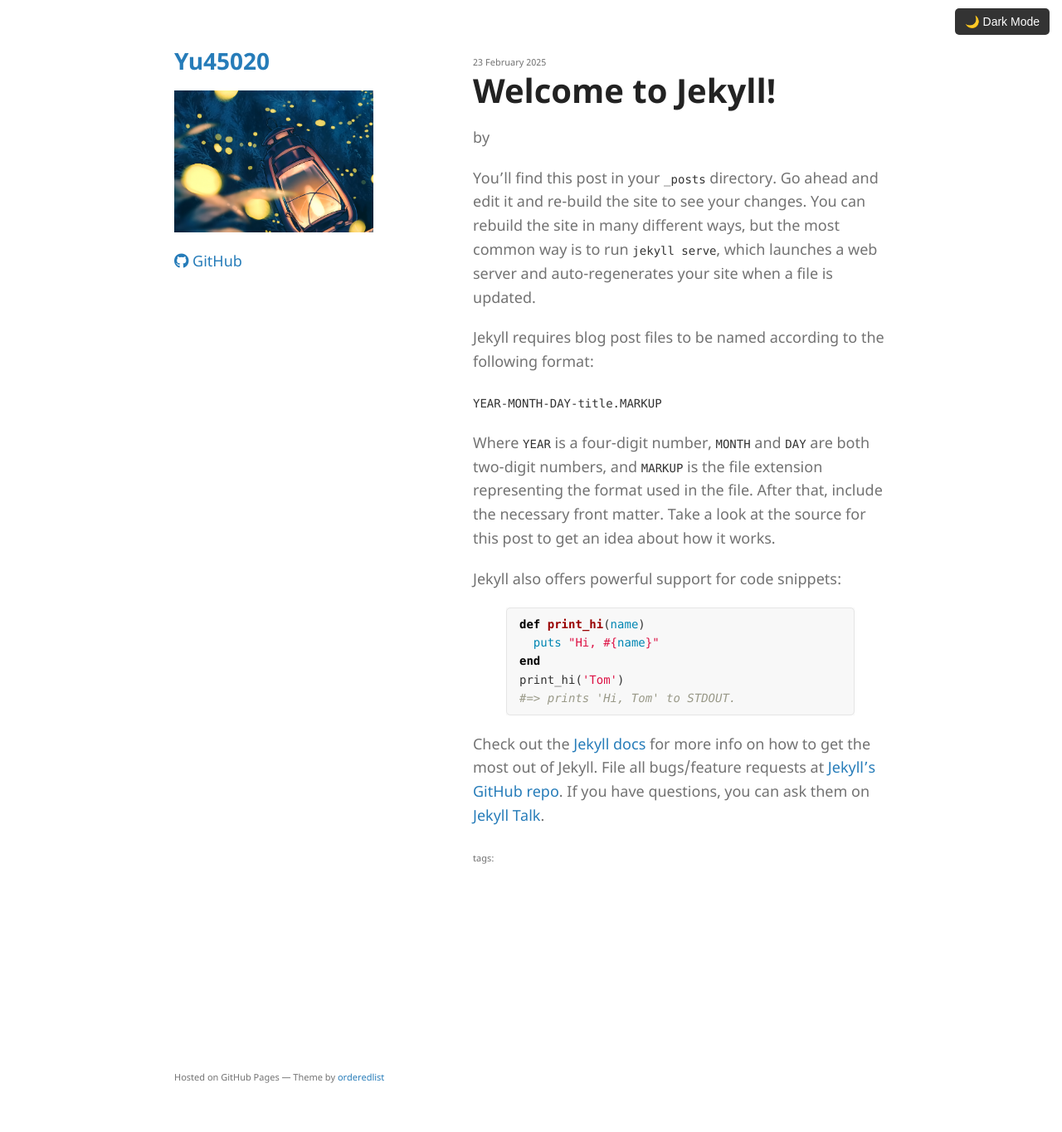
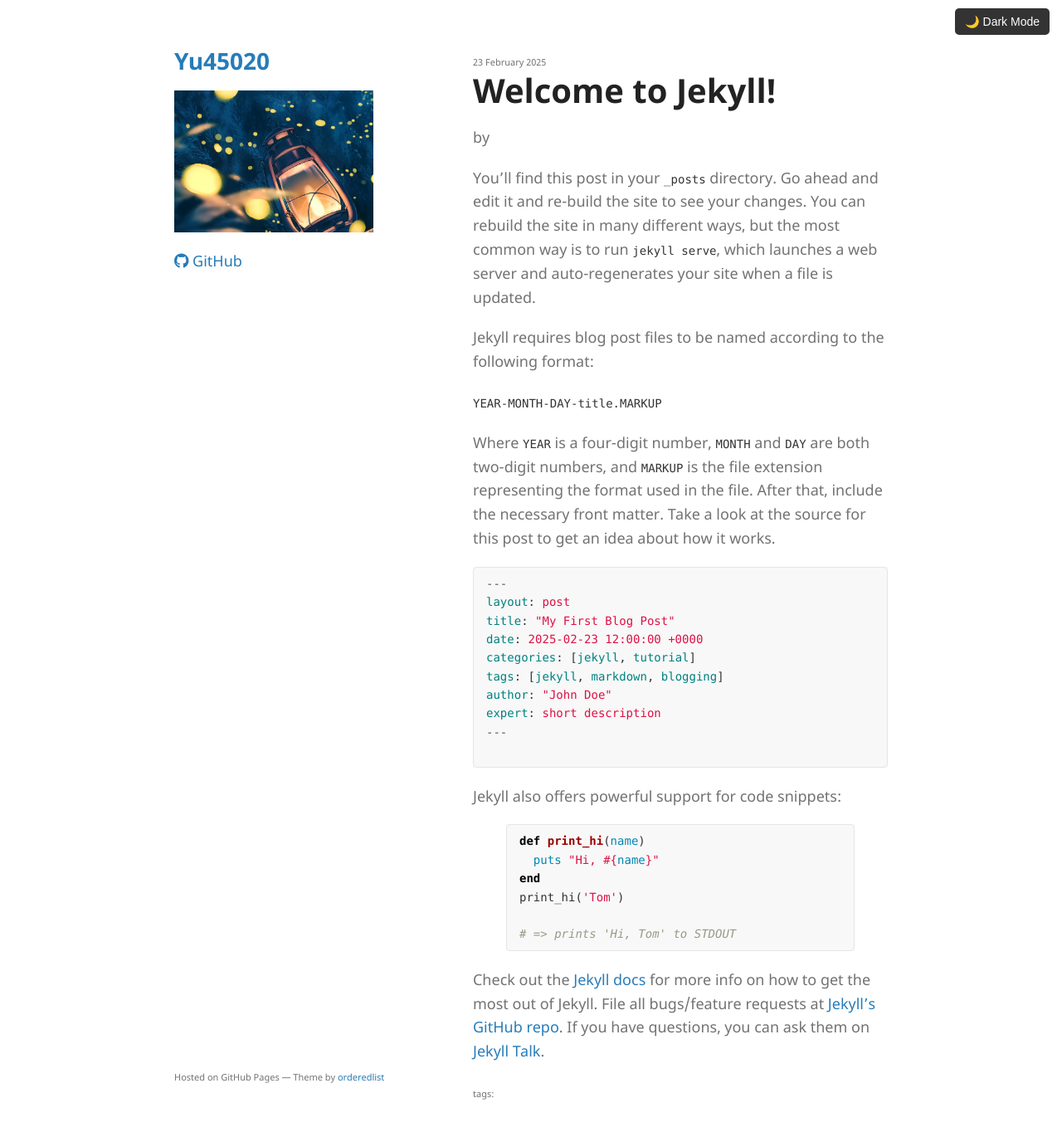
Before and after one commit to yu45020/yu45020.github.io, a Jekyll site: the page built from _posts/2025-02-22-welcome-to-jekyll.markdown, in a window 1280 px wide and 1380 px high. Shown: the top 1364 px of the window at 83% size. Built offline with Jekyll 4.4.1, drawn with Linux system fonts in a browser that asks for light colours; the repository's description, which GitHub fills in, is left out.

Commit message:
fix: update

````diff
--- a/_posts/2025-02-22-welcome-to-jekyll.markdown
+++ b/_posts/2025-02-22-welcome-to-jekyll.markdown
@@ -3,6 +3,7 @@ layout: post
 title:  "Welcome to Jekyll!"
 date:   2025-02-22 20:56:57 -0500
 categories: jekyll update
+expert: blog post test sample
 ---
 You’ll find this post in your `_posts` directory. Go ahead and edit it and re-build the site to see your changes. You can rebuild the site in many different ways, but the most common way is to run `jekyll serve`, which launches a web server and auto-regenerates your site when a file is updated.
 
@@ -12,6 +13,19 @@ Jekyll requires blog post files to be named according to the following format:
 
 Where `YEAR` is a four-digit number, `MONTH` and `DAY` are both two-digit numbers, and `MARKUP` is the file extension representing the format used in the file. After that, include the necessary front matter. Take a look at the source for this post to get an idea about how it works.
 
+```md
+---
+layout: post
+title: "My First Blog Post"
+date: 2025-02-23 12:00:00 +0000
+categories: [jekyll, tutorial]
+tags: [jekyll, markdown, blogging]
+author: "John Doe"
+expert: short description
+---
+
+```
+
 Jekyll also offers powerful support for code snippets:
 
 {% highlight ruby %}
@@ -19,7 +33,9 @@ def print_hi(name)
   puts "Hi, #{name}"
 end
 print_hi('Tom')
-#=> prints 'Hi, Tom' to STDOUT.
+
+# => prints 'Hi, Tom' to STDOUT
+
 {% endhighlight %}
 
 Check out the [Jekyll docs][jekyll-docs] for more info on how to get the most out of Jekyll. File all bugs/feature requests at [Jekyll’s GitHub repo][jekyll-gh]. If you have questions, you can ask them on [Jekyll Talk][jekyll-talk].
````
Also changed, not shown: _posts/2025-02-23-second.md (+8 -0 lines), _posts/2025-02-23-third-test.md (+9 -0 lines), posts.json (+3 -9 lines).
